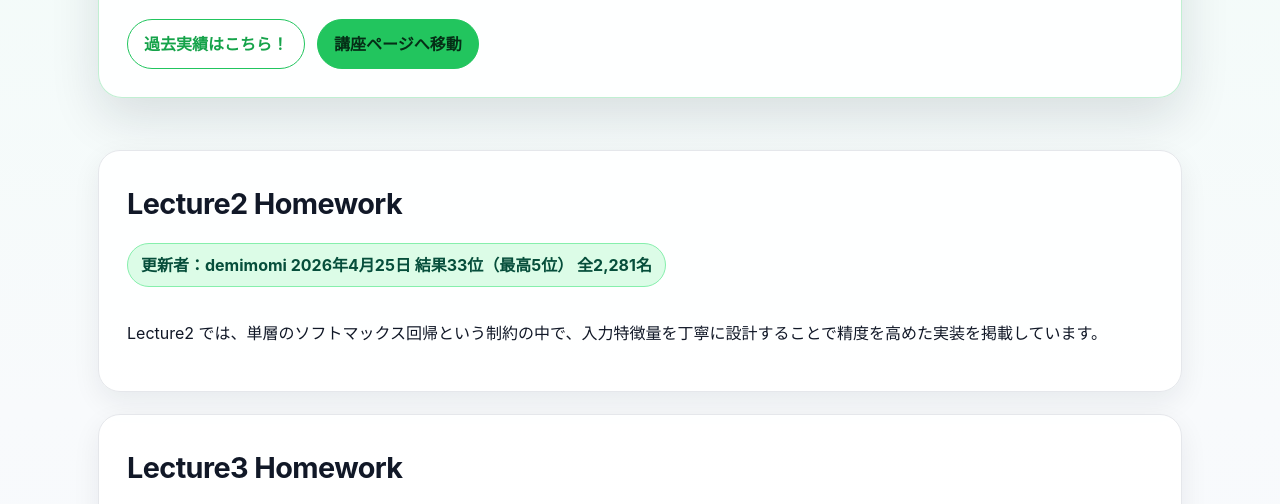
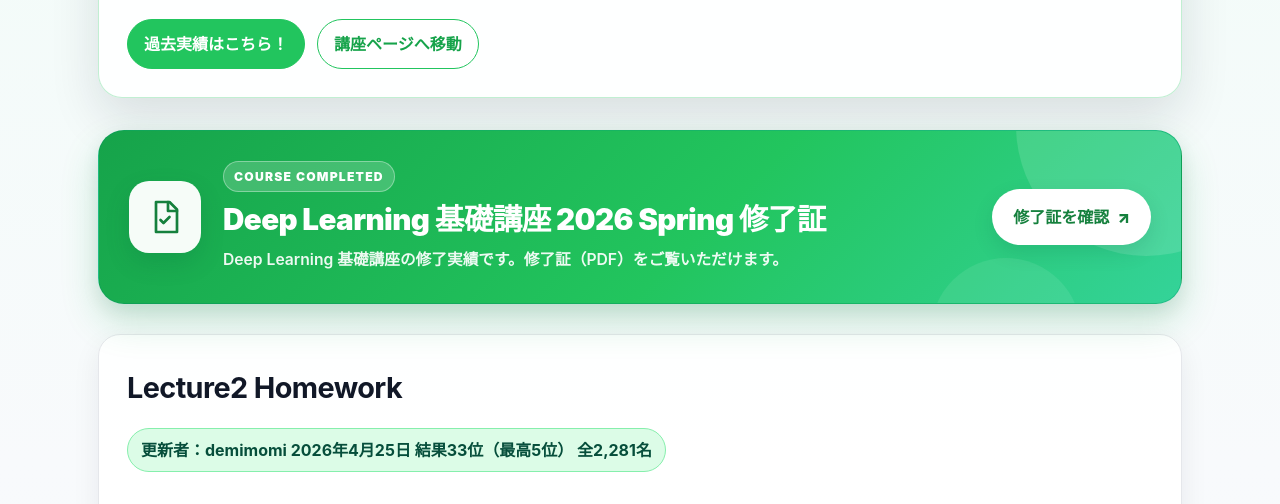
Before and after one commit to demimomi/demimomi, a plain HTML site: page deep_learning.html in a window 1280 px wide. Shown: the part 774-1278 px from the top of the page. Drawn offline with Linux system fonts and the light colour scheme.

Commit message:
Add files via upload

```diff
--- a/deep_learning.html
+++ b/deep_learning.html
@@ -57,12 +57,22 @@
       padding: 10px 16px;
       border-radius: 999px;
       border: 1px solid var(--accent);
+      background: #fff;
+      color: var(--accent-dark);
+      font-weight: 800;
+      text-decoration: none;
+      transition: transform 0.15s ease, box-shadow 0.15s ease, background 0.15s ease;
+    }
+    .btn.primary {
       background: var(--accent);
-      color: #052e16;
-      font-weight: 700;
-      text-decoration: none;
+      color: #fff;
     }
-    .btn.secondary { background: #fff; color: var(--accent-dark); }
+    .btn:hover {
+      transform: translateY(-1px);
+      box-shadow: 0 6px 16px rgba(34,197,94,0.15);
+    }
+    .btn.primary:hover { background: var(--accent-dark); }
+    .btn.secondary:hover { background: #f0fdf4; }
     main { max-width: 1120px; margin: 0 auto; padding: 18px; }
     section.card {
       background: rgba(255,255,255,0.94);
@@ -138,6 +148,135 @@
       color: #475569;
       text-align: center;
     }
+
+    /* Certificate - featured completion card */
+    .certificate-card {
+      position: relative;
+      display: flex;
+      align-items: center;
+      gap: 22px;
+      padding: 30px 30px;
+      margin: 2px 0 30px;
+      overflow: hidden;
+      background: linear-gradient(135deg, #16a34a 0%, #22c55e 56%, #34d399 100%);
+      border: 1px solid rgba(5,150,105,0.36);
+      border-radius: 26px;
+      box-shadow: 0 18px 38px rgba(22,163,74,0.20), 0 8px 18px rgba(15,23,42,0.08);
+      color: #fff;
+    }
+    .certificate-card::before {
+      content: "";
+      position: absolute;
+      width: 260px;
+      height: 260px;
+      right: -95px;
+      top: -135px;
+      border-radius: 50%;
+      background: rgba(255,255,255,0.13);
+    }
+    .certificate-card::after {
+      content: "";
+      position: absolute;
+      width: 150px;
+      height: 150px;
+      right: 100px;
+      bottom: -105px;
+      border-radius: 50%;
+      background: rgba(255,255,255,0.08);
+    }
+    .certificate-icon {
+      position: relative;
+      z-index: 1;
+      width: 72px;
+      height: 72px;
+      flex: 0 0 72px;
+      display: flex;
+      align-items: center;
+      justify-content: center;
+      border-radius: 20px;
+      background: rgba(255,255,255,0.96);
+      color: #15803d;
+      box-shadow: 0 10px 24px rgba(6,78,59,0.16);
+    }
+    .certificate-icon svg { width: 36px; height: 36px; }
+    .certificate-body {
+      position: relative;
+      z-index: 1;
+      flex: 1;
+      min-width: 0;
+    }
+    .certificate-label {
+      display: inline-flex;
+      align-items: center;
+      margin-bottom: 8px;
+      padding: 4px 10px;
+      border-radius: 999px;
+      background: rgba(255,255,255,0.18);
+      border: 1px solid rgba(255,255,255,0.35);
+      color: #fff;
+      font-size: 0.76rem;
+      font-weight: 900;
+      letter-spacing: 0.10em;
+      text-transform: uppercase;
+    }
+    .certificate-title {
+      margin: 0;
+      font-size: clamp(1.32rem, 2.4vw, 1.85rem);
+      font-weight: 900;
+      line-height: 1.35;
+      letter-spacing: -0.02em;
+      color: #fff;
+    }
+    .certificate-text {
+      margin: 6px 0 0;
+      color: rgba(255,255,255,0.92);
+      font-size: 0.98rem;
+      font-weight: 600;
+    }
+    .certificate-link {
+      position: relative;
+      z-index: 1;
+      flex: 0 0 auto;
+      display: inline-flex;
+      align-items: center;
+      justify-content: center;
+      gap: 8px;
+      padding: 13px 20px;
+      border: 1px solid rgba(255,255,255,0.88);
+      border-radius: 999px;
+      background: #fff;
+      color: #15803d;
+      font-weight: 900;
+      text-decoration: none;
+      white-space: nowrap;
+      box-shadow: 0 8px 20px rgba(6,78,59,0.14);
+      transition: transform 0.15s ease, box-shadow 0.15s ease, background 0.15s ease;
+    }
+    .certificate-link:hover {
+      background: #f0fdf4;
+      transform: translateY(-2px);
+      box-shadow: 0 11px 24px rgba(6,78,59,0.20);
+    }
+    .certificate-link:focus-visible {
+      outline: 3px solid rgba(255,255,255,0.62);
+      outline-offset: 4px;
+    }
+    @media (max-width: 700px) {
+      .certificate-card {
+        align-items: flex-start;
+        flex-wrap: wrap;
+        padding: 24px 20px;
+      }
+      .certificate-icon {
+        width: 60px;
+        height: 60px;
+        flex-basis: 60px;
+        border-radius: 17px;
+      }
+      .certificate-icon svg { width: 31px; height: 31px; }
+      .certificate-body { width: calc(100% - 82px); }
+      .certificate-link { width: 100%; }
+    }
   </style>
 </head>
 <body>
@@ -148,33 +287,48 @@
       <h1>Deep Learning Foundation Course</h1>
       <p class="lead">東京大学松尾・岩澤研究室が主催する公開講座で、ニューラルネットワークの基礎から自然言語処理や深層生成モデルまで、Deep Learning を基礎から実践的に学べる講座です。特別招待で学生に交じって参加中！！</p>
       <div class="links">
-        <a class="btn secondary" href="llm.html">過去実績はこちら！</a>
-        <a class="btn" href="https://weblab.t.u-tokyo.ac.jp/" target="_blank" rel="noopener">講座ページへ移動</a>
+        <a class="btn primary" href="llm.html">過去実績はこちら！</a>
+        <a class="btn secondary" href="https://weblab.t.u-tokyo.ac.jp/" target="_blank" rel="noopener">講座ページへ移動</a>
       </div>
     </div>
   </div>
 </header>
 <main>
+  <section class="certificate-card" aria-labelledby="certificate-title">
+    <div class="certificate-icon" aria-hidden="true">
+      <svg viewBox="0 0 24 24" fill="none" stroke="currentColor" stroke-width="1.8" stroke-linecap="round" stroke-linejoin="round">
+        <path d="M6 2h9l5 5v15H6z"></path>
+        <path d="M14 2v6h6"></path>
+        <path d="M9 14l2 2 4-4"></path>
+      </svg>
+    </div>
+    <div class="certificate-body">
+      <div class="certificate-label">Course Completed</div>
+      <div class="certificate-title" id="certificate-title">Deep Learning 基礎講座 2026 Spring 修了証</div>
+      <p class="certificate-text">Deep Learning 基礎講座の修了実績です。修了証（PDF）をご覧いただけます。</p>
+    </div>
+    <a class="certificate-link" href="Deep2026%20Certificate%20.pdf" target="_blank" rel="noopener">
+      修了証を確認 <span aria-hidden="true">↗</span>
+    </a>
+  </section>
+
   <section class="card">
     <h2>Lecture2 Homework</h2>
     <div class="meta">更新者：demimomi 2026年4月25日 結果33位（最高5位） 全2,281名</div>
     <p>Lecture2 では、単層のソフトマックス回帰という制約の中で、入力特徴量を丁寧に設計することで精度を高めた実装を掲載しています。</p>
   </section>
-
   <section class="card">
     <h2>Lecture3 Homework</h2>
     <div class="meta">更新者：demimomi 2026年5月1日 結果90位（最高25位） 全2,158名</div>
     <p>Fashion MNIST を NumPy だけで実装した多層パーセプトロンで分類し、前処理・学習安定化・推論時の工夫まで含めて、より実戦的な構成にしています。</p>
     <div class="tags"><span class="tag">標準化</span><span class="tag">BatchNorm</span><span class="tag">Leaky ReLU</span><span class="tag">Dropout</span><span class="tag">TTA</span></div>
   </section>
-
   <section class="card">
     <h2>Lecture4 Homework</h2>
     <div class="meta">更新者：demimomi 2026年5月9日 結果61位（最高10位） 全2,039名</div>
     <p>Fashion MNIST の分類課題に対して、PyTorch を使いながらも高レベル API に頼りすぎない実装です。Dense 層、活性化関数、Dropout、損失関数を自前寄りに構成し、制約の中で学習の安定性と再現性を確保しています。</p>
     <div class="tags"><span class="tag">PyTorch</span><span class="tag">自前実装</span><span class="tag">AdamW</span><span class="tag">Early Stopping</span></div>
   </section>
-
   <section class="card">
     <h2>Lecture5 Homework</h2>
     <div class="meta">更新者：demimomi 2026年5月22日 結果57位（最高5位） 全1,881名</div>
@@ -182,7 +336,6 @@
     <div class="tags"><span class="tag">WideResNet</span><span class="tag">RandAugment</span><span class="tag">MixUp / CutMix</span><span class="tag">EMA</span><span class="tag">TTA</span></div>
     <p class="note">※ ご要望に合わせて、lecture05_homework.py（スクロール表示）は削除しています。</p>
   </section>
-
   <section class="card">
     <h2>Lecture6 Homework</h2>
     <div class="meta">更新者：demimomi 2026年6月7日 結果22位（最高2位） 全1,826名</div>
@@ -197,7 +350,6 @@
     <p>AdamW、CosineAnnealingLR、mixed precision、gradient clipping、early stopping を採用。推論時は multi-scale と horizontal flip の TTA で予測を安定化しています。</p>
     <div class="tags"><span class="tag">FCN</span><span class="tag">VOC2011</span><span class="tag">ResNet101 Backbone</span><span class="tag">mIoU</span><span class="tag">Dice Loss</span><span class="tag">Multi-scale TTA</span></div>
   </section>
-
   <section class="card">
     <h2>Lecture7 Homework</h2>
     <div class="meta">更新者：demimomi 2026年5月29日 結果29位（最高1位） 全1,779名</div>
@@ -216,7 +368,6 @@
       <summary>lecture07_homework.py（スクロール表示）</summary>
 <pre><code># -*- coding: utf-8 -*-
 """lecture07_homework.ipynb
-
 Automatically generated by Colab.
 Original file is located at:
     https://colab.research.google.com/drive/1z1UgheoLYhrxhlewI2siinDwSYEhAJz8
@@ -229,7 +380,6 @@ BiGRU + Attention + seed ensemble
 from google.colab import drive
 drive.mount('/content/drive')
 work_dir = 'drive/MyDrive/Colab Notebooks/DLBasics2026_colab'
-
 !pip install portalocker
 import os
 import copy
@@ -245,7 +395,6 @@ from torch.nn.utils import clip_grad_norm_
 from sklearn.metrics import f1_score
 from sklearn.model_selection import train_test_split
 from typing import List
-
 seed = 1234
 torch.manual_seed(seed)
 np.random.seed(seed)
@@ -257,11 +406,9 @@ x_train, x_valid, t_train, t_valid = train_test_split(
     x_train, t_train, test_size=0.2, random_state=seed
 )
 x_test = np.load(work_dir + '/Lecture07/data/x_test.npy', allow_pickle=True)
-
 # Hyper Parameters
 秘密！
 TRAIN_FINAL_ON_ALL = True
-
 # Model
 秘密２
 
@@ -282,12 +429,10 @@ def max_token_id(*arrays):
 
 word_num = max_token_id(x_train, x_valid, x_test) + 1
 print(f"Vocabulary size: {word_num}")
-
 def text_transform_v2(text, max_length=MAX_LEN):
     text = list(text)
     text = text[:max_length - 1] + [EOS_IDX]
     return text, len(text)
-
 def collate_batch_v2(batch):
     label_list, text_list, len_seq_list = [], [], []
     for sample in batch:
@@ -303,7 +448,6 @@ def collate_batch_v2(batch):
     texts = pad_sequence(text_list, padding_value=PAD_IDX, batch_first=True).long()
     lengths = torch.tensor(len_seq_list, dtype=torch.long)
     return labels, texts, lengths
-
 def make_loader(xs, ts=None, shuffle=False, seed=1234):
     dataset = list(xs) if ts is None else [(t, x) for t, x in zip(ts, xs)]
     generator = torch.Generator()
@@ -316,13 +460,11 @@ def make_loader(xs, ts=None, shuffle=False, seed=1234):
         pin_memory=torch.cuda.is_available(),
         generator=generator if shuffle else None,
     )
-
 def get_pos_weight(labels):
     labels = np.asarray(labels).astype(int)
     pos = max(1, int(labels.sum()))
     neg = max(1, int(len(labels) - labels.sum()))
     return torch.tensor([neg / pos], dtype=torch.float32)
-
 def find_best_threshold(y_true, y_prob):
     thresholds = np.arange(0.25, 0.751, 0.005)
     scores = [
@@ -331,7 +473,6 @@ def find_best_threshold(y_true, y_prob):
     ]
     best_i = int(np.argmax(scores))
     return float(thresholds[best_i]), float(scores[best_i])
-
 def train_one_epoch(model, loader, optimizer, criterion, device):
     model.train()
     losses = []
@@ -347,7 +488,6 @@ def train_one_epoch(model, loader, optimizer, criterion, device):
         optimizer.step()
         losses.append(float(loss.detach().cpu()))
     return float(np.mean(losses))
-
 @torch.no_grad()
 def predict_proba(model, loader, device):
     model.eval()
@@ -359,7 +499,6 @@ def predict_proba(model, loader, device):
         prob = torch.sigmoid(logits)
         probs.append(prob.detach().cpu().numpy())
     return np.concatenate(probs)
-
 @torch.no_grad()
 def evaluate(model, loader, criterion, device):
     model.eval()
@@ -377,7 +516,6 @@ def evaluate(model, loader, criterion, device):
     y_prob = np.asarray(y_prob)
     th, f1 = find_best_threshold(y_true, y_prob)
     return float(np.mean(losses)), f1, th
-
 # Main Training
 # Seed ensemble、threshold tuning、final train、submission保存を実施。
 # 詳細なハイパーパラメータとモデル本体は公開範囲に合わせて一部非表示。
```
Lines whose indentation alone changed are shown as unchanged.
